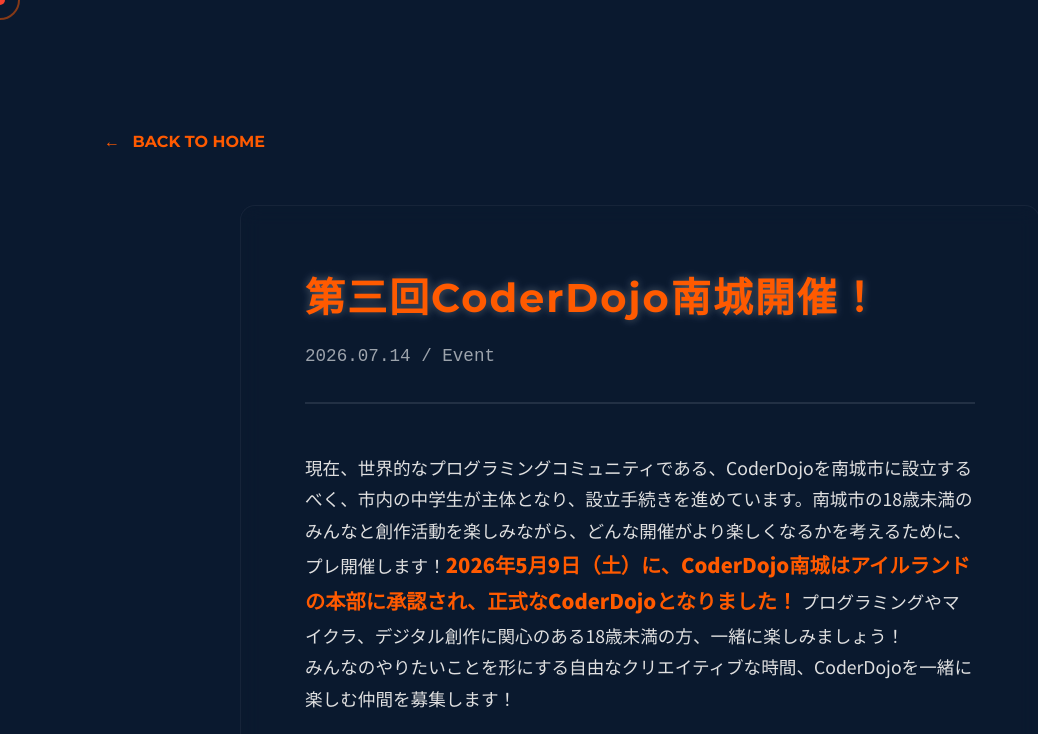
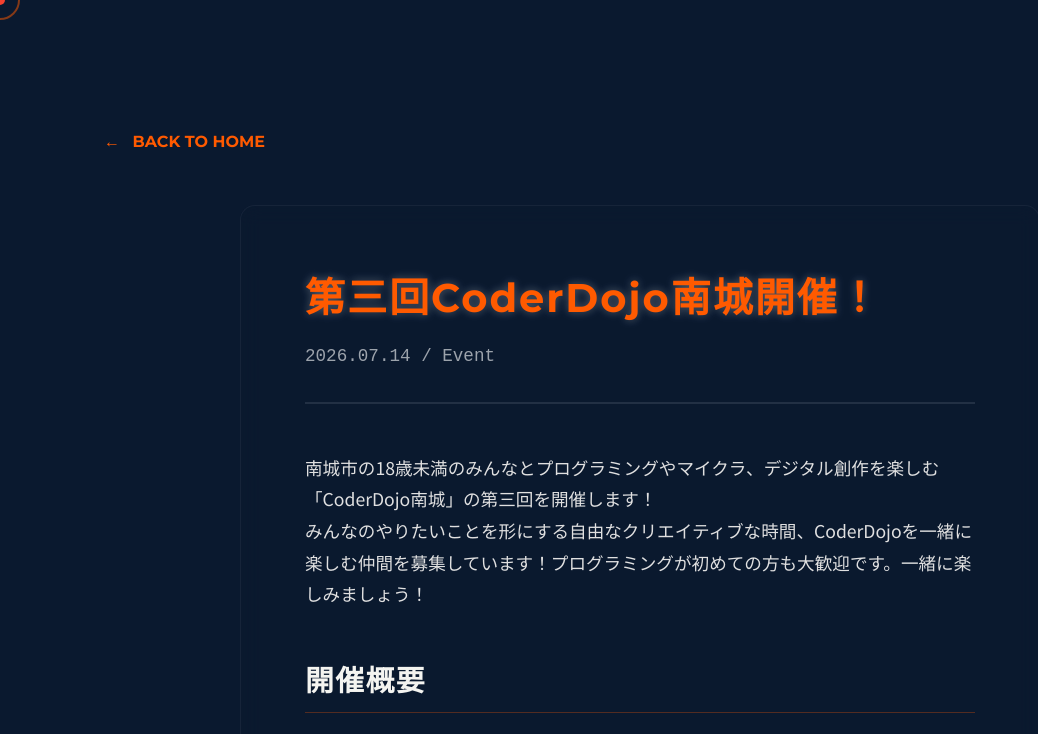
Before and after one commit to Qtendou/Dojo, a plain HTML site: page news/20260714.html in a window 1280 px wide. Shown: the top 734 px of the page, without its empty margins (0-1038 px from the left). Drawn offline with nearby package versions, Linux system fonts and the light colour scheme.

Commit message:
Update intro text to remove pre-event wording for third event

```diff
--- a/news/20260714.html
+++ b/news/20260714.html
@@ -218,8 +218,8 @@
 
           <div class="article-content">
             <p>
-              現在、世界的なプログラミングコミュニティである、CoderDojoを南城市に設立するべく、市内の中学生が主体となり、設立手続きを進めています。南城市の18歳未満のみんなと創作活動を楽しみながら、どんな開催がより楽しくなるかを考えるために、プレ開催します！<span style="font-weight: 900; font-size: 1.15em; color: var(--color-accent-orange);">2026年5月9日（土）に、CoderDojo南城はアイルランドの本部に承認され、正式なCoderDojoとなりました！</span> プログラミングやマイクラ、デジタル創作に関心のある18歳未満の方、一緒に楽しみましょう！<br>
-              みんなのやりたいことを形にする自由なクリエイティブな時間、CoderDojoを一緒に楽しむ仲間を募集します！
+              南城市の18歳未満のみんなとプログラミングやマイクラ、デジタル創作を楽しむ「CoderDojo南城」の第三回を開催します！<br>
+              みんなのやりたいことを形にする自由なクリエイティブな時間、CoderDojoを一緒に楽しむ仲間を募集しています！プログラミングが初めての方も大歓迎です。一緒に楽しみましょう！
             </p>
 
             <h3>開催概要</h3>
```
